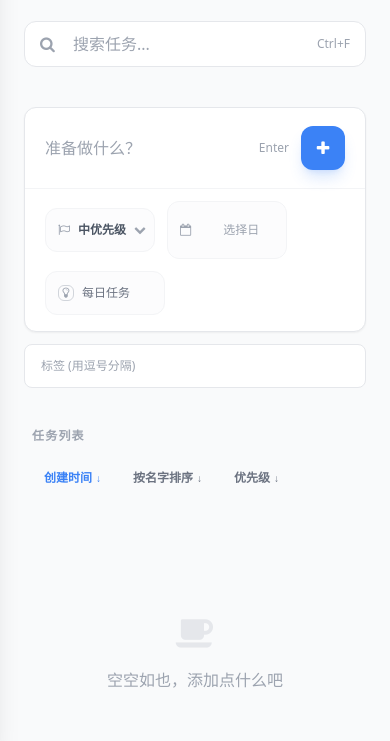
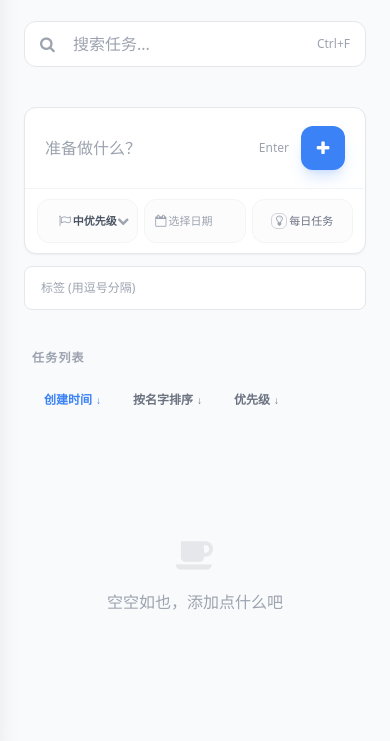
Before and after one commit to JiangFengning/NextGen-Todo, a plain HTML site: page index.html in a window 390 px wide. Shown: the part 103-844 px from the top of the page. Drawn offline with nearby package versions, Linux system fonts and the light colour scheme.

Commit message:
持续优化移动端

```diff
--- a/index.html
+++ b/index.html
@@ -384,6 +384,58 @@
             #task-list > div {
                 padding: 1rem;
             }
+
+            /* 移动端任务输入底部按钮组优化 - 确保按钮尺寸一致 */
+            .task-input-buttons {
+                gap: 0.5rem;
+                padding: 0.75rem 1rem;
+            }
+
+            /* 移动端优先级、日期、每日任务按钮统一尺寸 */
+            .task-input-buttons .input-group-item {
+                flex: 1;
+                min-width: 0;
+                width: auto !important;
+                height: 44px;
+                padding: 0.5rem 0.75rem;
+                justify-content: center;
+                flex-shrink: 0;
+                gap: 0.25rem;
+            }
+
+            /* 移动端按钮内文字和图标优化 */
+            .task-input-buttons .priority-selected,
+            .task-input-buttons #task-due-date,
+            .task-input-buttons label span {
+                font-size: 0.75rem;
+                white-space: nowrap;
+                overflow: hidden;
+                text-overflow: ellipsis;
+            }
+
+            /* 移动端按钮图标尺寸 */
+            .task-input-buttons .fa {
+                font-size: 0.75rem;
+            }
+
+            /* 移动端日期选择器图标间距优化 */
+            .task-input-buttons #date-picker-container .fa-calendar-o {
+                margin-right: 0.125rem !important;
+            }
+
+            /* 移动端日期选择器输入框高度优化 */
+            .task-input-buttons #task-due-date {
+                height: auto !important;
+                line-height: 1.2 !important;
+                padding: 0 !important;
+            }
+
+            /* 移动端日期选择器容器高度优化 */
+            .task-input-buttons #date-picker-container {
+                min-height: 44px !important;
+                display: flex !important;
+                align-items: center !important;
+            }
         }
 
         /* 小屏幕手机优化 */
@@ -434,6 +486,45 @@
                 flex: 1;
                 min-width: calc(50% - 0.5rem);
             }
+
+            /* 小屏幕手机底部按钮组优化 */
+            .task-input-buttons {
+                gap: 0.375rem;
+                padding: 0.625rem 0.75rem;
+            }
+
+            /* 小屏幕按钮统一尺寸 */
+            .task-input-buttons .input-group-item {
+                height: 44px;
+                padding: 0.5rem 0.625rem;
+                gap: 0.125rem;
+            }
+
+            /* 小屏幕按钮文字优化 */
+            .task-input-buttons .priority-selected,
+            .task-input-buttons #task-due-date,
+            .task-input-buttons label span {
+                font-size: 0.6875rem;
+            }
+
+            /* 小屏幕日期选择器图标间距优化 */
+            .task-input-buttons #date-picker-container .fa-calendar-o {
+                margin-right: 0 !important;
+            }
+
+            /* 小屏幕日期选择器输入框高度优化 */
+            .task-input-buttons #task-due-date {
+                height: auto !important;
+                line-height: 1.2 !important;
+                padding: 0 !important;
+            }
+
+            /* 小屏幕日期选择器容器高度优化 */
+            .task-input-buttons #date-picker-container {
+                min-height: 44px !important;
+                display: flex !important;
+                align-items: center !important;
+            }
         }
 
         /* 超小屏幕优化 */
@@ -453,6 +544,50 @@
 
             #task-input {
                 font-size: 0.9rem;
+            }
+
+            /* 超小屏幕底部按钮组优化 */
+            .task-input-buttons {
+                gap: 0.25rem;
+                padding: 0.5rem 0.625rem;
+            }
+
+            /* 超小屏幕按钮统一尺寸 */
+            .task-input-buttons .input-group-item {
+                height: 44px;
+                padding: 0.5rem 0.5rem;
+                gap: 0.125rem;
+            }
+
+            /* 超小屏幕按钮文字优化 */
+            .task-input-buttons .priority-selected,
+            .task-input-buttons #task-due-date,
+            .task-input-buttons label span {
+                font-size: 0.625rem;
+            }
+
+            /* 超小屏幕按钮图标优化 */
+            .task-input-buttons .fa {
+                font-size: 0.6875rem;
+            }
+
+            /* 超小屏幕日期选择器图标间距优化 */
+            .task-input-buttons #date-picker-container .fa-calendar-o {
+                margin-right: 0.125rem !important;
+            }
+
+            /* 超小屏幕日期选择器输入框高度优化 */
+            .task-input-buttons #task-due-date {
+                height: auto !important;
+                line-height: 1.2 !important;
+                padding: 0 !important;
+            }
+
+            /* 超小屏幕日期选择器容器高度优化 */
+            .task-input-buttons #date-picker-container {
+                min-height: 44px !important;
+                display: flex !important;
+                align-items: center !important;
             }
         }
 
@@ -669,7 +804,7 @@
                             <i class="fa fa-plus"></i>
                         </button>
                     </div>
-                    <div class="flex items-center gap-3 px-5 pb-4 border-t border-gray-100 dark:border-gray-700 pt-3 flex-wrap">
+                    <div class="task-input-buttons flex items-center gap-3 px-5 pb-4 border-t border-gray-100 dark:border-gray-700 pt-3 flex-wrap">
                         <div class="input-group-item group w-[110px] cursor-pointer relative" id="priority-dropdown">
                             <i class="fa fa-flag-o text-gray-400 group-hover:text-primary transition-colors text-xs"></i>
                             <div class="priority-selected text-xs font-semibold text-gray-600 dark:text-gray-300">中优先级</div>
```
